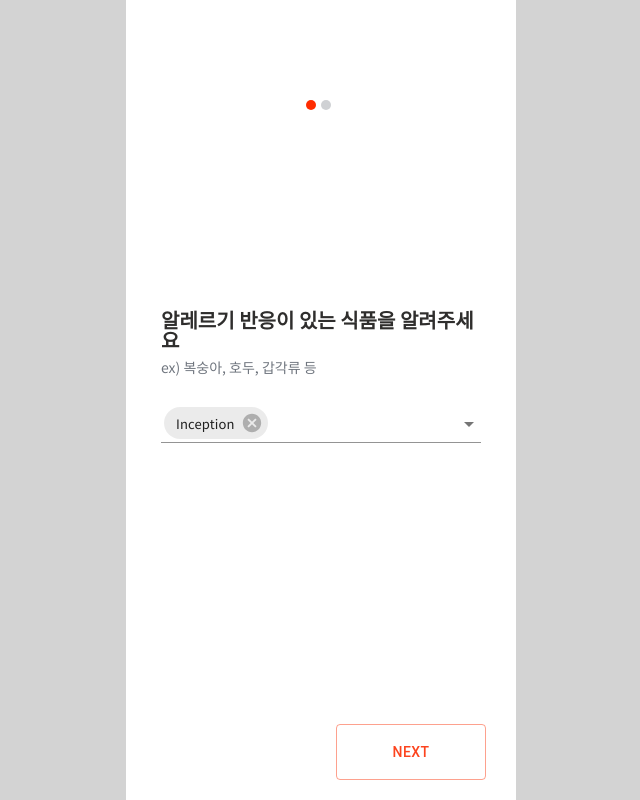
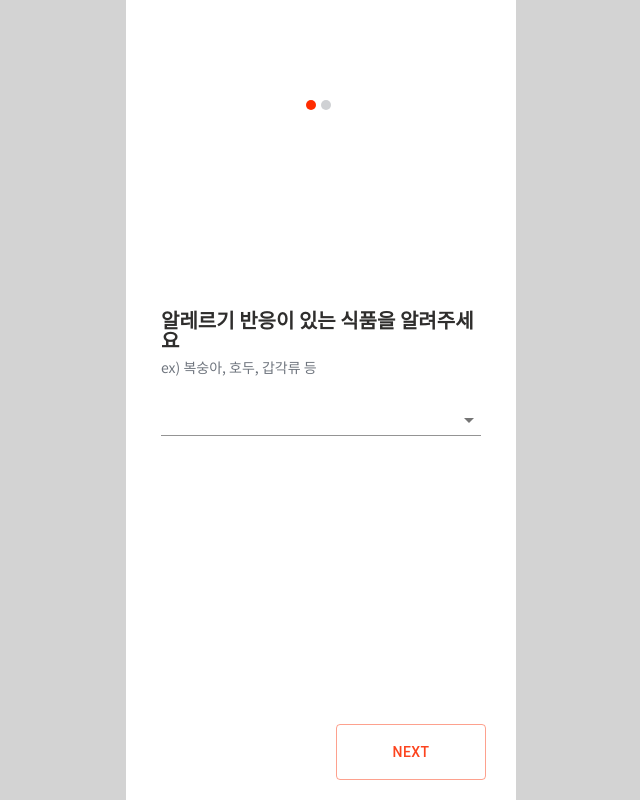
Before and after one commit to DREAMLANDTHON/dreamland-hackarton-1won-front, a React (Create React App) app: page /set/setAllergies in a window 1280 px wide. Shown: the whole page, without its empty margins (319-959 px from the left). Built offline with nearby package versions, Linux system fonts and the light colour scheme.

Commit message:
:sparkles: feat: add apis

```diff
--- a/src/apis/like.js
+++ b/src/apis/like.js
@@ -5,7 +5,7 @@ export const addLike = async (id, data) => {
     `${process.env.REACT_APP_BASE_URL}/api/item/${id}/like`,
     data,
   );
-  return response.data;
+  return response;
 };
 
 export const deleteLike = async (id, data) => {
@@ -13,5 +13,19 @@ export const deleteLike = async (id, data) => {
     `${process.env.REACT_APP_BASE_URL}/api/item/${id}/like`,
     data,
   );
-  return response.data;
+  return response;
 };
+
+export const deleteLikeFetch = async (id, data) => {
+  const response = await fetch(
+    `${process.env.REACT_APP_BASE_URL}/api/item/${id}/like`,
+    {
+      method: 'DELETE',
+      headers: {
+        'Content-Type': 'application/json',
+      },
+      body: JSON.stringify(data),
+    },
+  );
+  return response.json();
+};
--- a/src/routes/MyPage.js
+++ b/src/routes/MyPage.js
@@ -9,7 +9,8 @@ import { Link } from 'react-router-dom';
 import App from '../App';
 import { addtionalSignUp, firstSignUp, getProfile } from '../apis/member';
 import { useEffect } from 'react';
-import { addLike, deleteLike } from '../apis/like';
+import { addLike, deleteLike, deleteLikeFetch } from '../apis/like';
+import { useQuery } from 'react-query';
 
 const allergy = [
   { name: '땅콩' },
@@ -112,7 +113,7 @@ const ContentButton = styled.div`
 export default function MyPage() {
   // useEffect(() => {
   //   const newData = {
-  //     id: 1240,
+  //     id: 1239,
   //     name: 'test',
   //     email: 'test@test.com',
   //   };
@@ -123,34 +124,45 @@ export default function MyPage() {
 
   // useEffect(() => {
   //   const newData = {
-  //     id: 1243,
+  //     id: 1239,
   //     allergies: ['복숭아', '포도'],
   //     specialTypes: ['천식', '감기'],
   //   };
-  //   addtionalSignUp(newData);
+  //   addtionalSignUp(newData).then((res) => {
+  //     console.log(res.data);
+  //   });
   // }, []);
 
   // useEffect(() => {
   //   const getProf = async () => {
-  //     const id = 1243;
+  //     const id = 1239;
   //     const data = await getProfile(id);
   //     console.log(data);
   //   };
   //   getProf();
   // }, []);
 
+  const { isLoading, data: myInfo } = useQuery(
+    [],
+    async () => getProfile(1239),
+    {
+      onSuccess: (data) => {
+        console.log('Funding data:', data, myInfo);
+      },
+    },
+  );
+
   // useEffect(() => {
-  //   const name = '식초';
-  //   const user_id = 7;
-  //   addLike(user_id, name).then((res) => console.log(res.data));
+  //   const name = { name: '포' };
+  //   const user_id = 1239;
+  //   addLike(1239, name).then((res) => console.log('debug', res.data));
   // }, []);
 
-  // useEffect(() => {
-  //   const name = '식초';
-  //   const user_id = 7;
-
-  //   deleteLike(user_id, name).then((res) => console.log(res.data));
-  // }, []);
+  useEffect(() => {
+    const name = { name: '포' };
+    const user_id = 1239;
+    deleteLikeFetch(user_id, name).then((res) => console.log('debug', res));
+  }, []);
 
   return (
     <>
@@ -169,12 +181,14 @@ export default function MyPage() {
           </Text>
 
           <Contents>
-            {allergy.map(
-              (item) => (
-                console.log(item.name),
-                (<ContentButton> {item.name} </ContentButton>)
-              ),
-            )}
+            {myInfo?.allergies.map((item) => (
+              // console.log(item.name),
+              <ContentButton> {item.name} </ContentButton>
+            ))}
+            {myInfo?.specialTypes.map((item) => (
+              // console.log(item.name),
+              <ContentButton> {item.name} </ContentButton>
+            ))}
           </Contents>
         </Box>
         <Box>
@@ -184,7 +198,7 @@ export default function MyPage() {
           </Text>
 
           <Contents>
-            {MyBowl.map(
+            {myInfo?.canEats.map(
               (item) => (
                 console.log(item.name),
                 (<ContentButton> {item.name} </ContentButton>)
--- a/src/routes/SetAllergies.js
+++ b/src/routes/SetAllergies.js
@@ -59,9 +59,9 @@ export default function SetAllergies() {
           <Autocomplete
             multiple
             id="tags-standard"
-            options={top100Films}
-            getOptionLabel={(option) => option.title}
-            defaultValue={[top100Films[13]]}
+            options={allergies}
+            getOptionLabel={(option) => option.name}
+            // defaultValue={}
             renderInput={(params) => (
               <TextField {...params} variant="standard" />
             )}
@@ -87,130 +87,65 @@ export default function SetAllergies() {
   );
 }
 
-const top100Films = [
-  { title: 'The Shawshank Redemption', year: 1994 },
-  { title: 'The Godfather', year: 1972 },
-  { title: 'The Godfather: Part II', year: 1974 },
-  { title: 'The Dark Knight', year: 2008 },
-  { title: '12 Angry Men', year: 1957 },
-  { title: "Schindler's List", year: 1993 },
-  { title: 'Pulp Fiction', year: 1994 },
+export const allergies = [
   {
-    title: 'The Lord of the Rings: The Return of the King',
-    year: 2003,
-  },
-  { title: 'The Good, the Bad and the Ugly', year: 1966 },
-  { title: 'Fight Club', year: 1999 },
-  {
-    title: 'The Lord of the Rings: The Fellowship of the Ring',
-    year: 2001,
+    id: 1,
+    name: '밀',
   },
   {
-    title: 'Star Wars: Episode V - The Empire Strikes Back',
-    year: 1980,
+    id: 2,
+    name: '대두',
   },
-  { title: 'Forrest Gump', year: 1994 },
-  { title: 'Inception', year: 2010 },
   {
-    title: 'The Lord of the Rings: The Two Towers',
-    year: 2002,
+    id: 3,
+    name: '호두',
   },
-  { title: "One Flew Over the Cuckoo's Nest", year: 1975 },
-  { title: 'Goodfellas', year: 1990 },
-  { title: 'The Matrix', year: 1999 },
-  { title: 'Seven Samurai', year: 1954 },
   {
-    title: 'Star Wars: Episode IV - A New Hope',
-    year: 1977,
+    id: 4,
+    name: '난류',
   },
-  { title: 'City of God', year: 2002 },
-  { title: 'Se7en', year: 1995 },
-  { title: 'The Silence of the Lambs', year: 1991 },
-  { title: "It's a Wonderful Life", year: 1946 },
-  { title: 'Life Is Beautiful', year: 1997 },
-  { title: 'The Usual Suspects', year: 1995 },
-  { title: 'Léon: The Professional', year: 1994 },
-  { title: 'Spirited Away', year: 2001 },
-  { title: 'Saving Private Ryan', year: 1998 },
-  { title: 'Once Upon a Time in the West', year: 1968 },
-  { title: 'American History X', year: 1998 },
-  { title: 'Interstellar', year: 2014 },
-  { title: 'Casablanca', year: 1942 },
-  { title: 'City Lights', year: 1931 },
-  { title: 'Psycho', year: 1960 },
-  { title: 'The Green Mile', year: 1999 },
-  { title: 'The Intouchables', year: 2011 },
-  { title: 'Modern Times', year: 1936 },
-  { title: 'Raiders of the Lost Ark', year: 1981 },
-  { title: 'Rear Window', year: 1954 },
-  { title: 'The Pianist', year: 2002 },
-  { title: 'The Departed', year: 2006 },
-  { title: 'Terminator 2: Judgment Day', year: 1991 },
-  { title: 'Back to the Future', year: 1985 },
-  { title: 'Whiplash', year: 2014 },
-  { title: 'Gladiator', year: 2000 },
-  { title: 'Memento', year: 2000 },
-  { title: 'The Prestige', year: 2006 },
-  { title: 'The Lion King', year: 1994 },
-  { title: 'Apocalypse Now', year: 1979 },
-  { title: 'Alien', year: 1979 },
-  { title: 'Sunset Boulevard', year: 1950 },
   {
-    title:
-      'Dr. Strangelove or: How I Learned to Stop Worrying and Love the Bomb',
-    year: 1964,
+    id: 5,
+    name: '새우',
   },
-  { title: 'The Great Dictator', year: 1940 },
-  { title: 'Cinema Paradiso', year: 1988 },
-  { title: 'The Lives of Others', year: 2006 },
-  { title: 'Grave of the Fireflies', year: 1988 },
-  { title: 'Paths of Glory', year: 1957 },
-  { title: 'Django Unchained', year: 2012 },
-  { title: 'The Shining', year: 1980 },
-  { title: 'WALL·E', year: 2008 },
-  { title: 'American Beauty', year: 1999 },
-  { title: 'The Dark Knight Rises', year: 2012 },
-  { title: 'Princess Mononoke', year: 1997 },
-  { title: 'Aliens', year: 1986 },
-  { title: 'Oldboy', year: 2003 },
-  { title: 'Once Upon a Time in America', year: 1984 },
-  { title: 'Witness for the Prosecution', year: 1957 },
-  { title: 'Das Boot', year: 1981 },
-  { title: 'Citizen Kane', year: 1941 },
-  { title: 'North by Northwest', year: 1959 },
-  { title: 'Vertigo', year: 1958 },
   {
-    title: 'Star Wars: Episode VI - Return of the Jedi',
-    year: 1983,
+    id: 6,
+    name: '땅콩',
   },
-  { title: 'Reservoir Dogs', year: 1992 },
-  { title: 'Braveheart', year: 1995 },
-  { title: 'M', year: 1931 },
-  { title: 'Requiem for a Dream', year: 2000 },
-  { title: 'Amélie', year: 2001 },
-  { title: 'A Clockwork Orange', year: 1971 },
-  { title: 'Like Stars on Earth', year: 2007 },
-  { title: 'Taxi Driver', year: 1976 },
-  { title: 'Lawrence of Arabia', year: 1962 },
-  { title: 'Double Indemnity', year: 1944 },
   {
-    title: 'Eternal Sunshine of the Spotless Mind',
-    year: 2004,
+    id: 7,
+    name: '쇠고기',
   },
-  { title: 'Amadeus', year: 1984 },
-  { title: 'To Kill a Mockingbird', year: 1962 },
-  { title: 'Toy Story 3', year: 2010 },
-  { title: 'Logan', year: 2017 },
-  { title: 'Full Metal Jacket', year: 1987 },
-  { title: 'Dangal', year: 2016 },
-  { title: 'The Sting', year: 1973 },
-  { title: '2001: A Space Odyssey', year: 1968 },
-  { title: "Singin' in the Rain", year: 1952 },
-  { title: 'Toy Story', year: 1995 },
-  { title: 'Bicycle Thieves', year: 1948 },
-  { title: 'The Kid', year: 1921 },
-  { title: 'Inglourious Basterds', year: 2009 },
-  { title: 'Snatch', year: 2000 },
-  { title: '3 Idiots', year: 2009 },
-  { title: 'Monty Python and the Holy Grail', year: 1975 },
+  {
+    id: 8,
+    name: '토마토',
+  },
+  {
+    id: 9,
+    name: '게',
+  },
+  {
+    id: 10,
+    name: '우유',
+  },
+  {
+    id: 11,
+    name: '닭고기',
+  },
+  {
+    id: 12,
+    name: '돼지고기',
+  },
+  {
+    id: 13,
+    name: '조개류',
+  },
+  {
+    id: 14,
+    name: '복숭아',
+  },
+  {
+    id: 15,
+    name: '아황산류',
+  },
 ];
```
